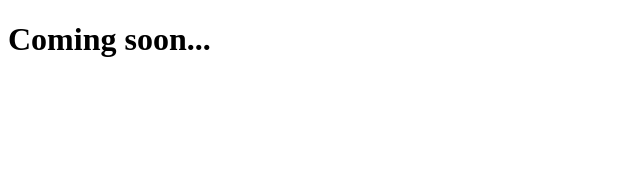
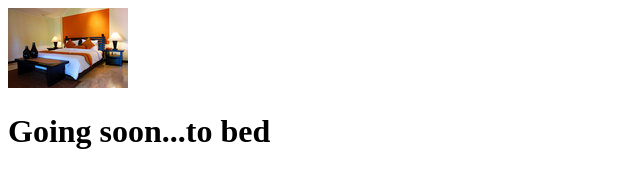
Before and after one commit to NasMDow/git-101, a plain HTML site: page index.html in a window 1280 px wide. Shown: the whole page, without its empty margins (0-640 px from the left). Drawn offline with Linux system fonts and the light colour scheme.

Commit message:
Add an image to html file

```diff
--- a/index.html
+++ b/index.html
@@ -4,6 +4,7 @@
   <title></title>
 </head>
 <body>
-  <h1>Coming soon...</h1>
+  <img src="images/accommodation.jpg">
+  <h1>Going soon...to bed</h1>
 </body>
 </html>
```
Also changed, not shown: Accommodation.jpg (added), images/accommodation.jpg (added).
